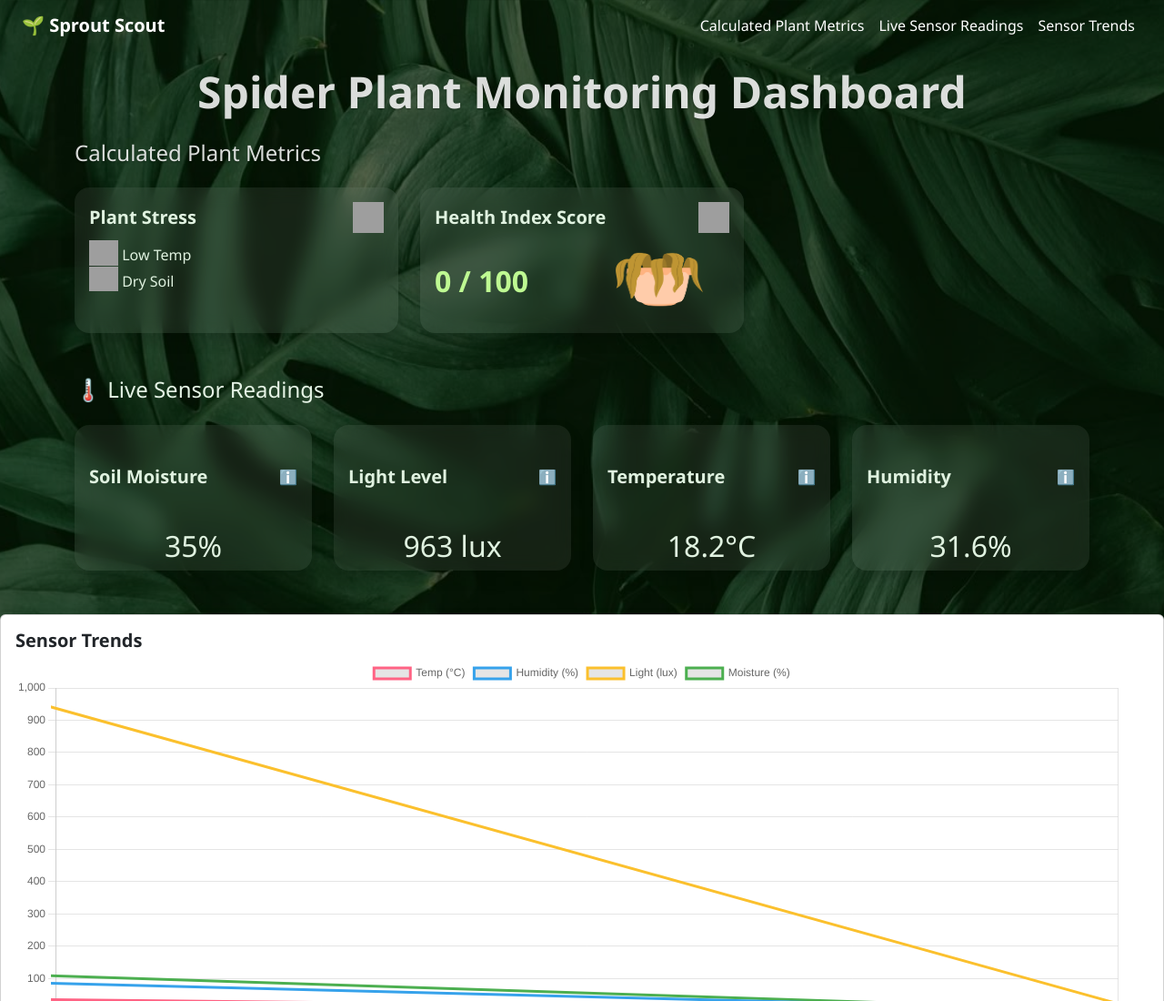
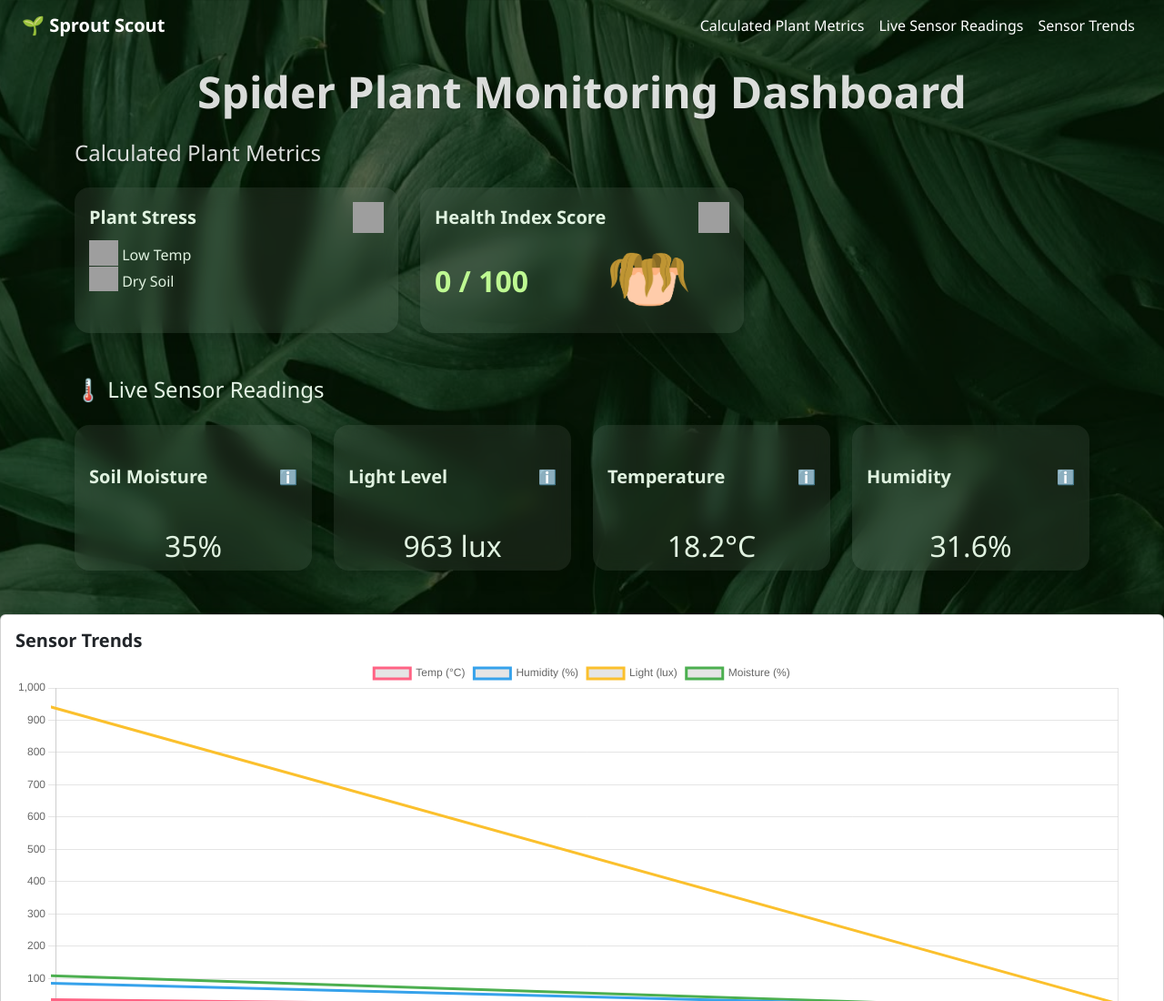
Before and after one commit to MaryGwenSusa/ScoutSproutWeb, a plain HTML site: page index.html in a window 1280 px wide. Shown: the top 1100 px of the page at 91% size. Drawn offline with nearby package versions, Linux system fonts and the light colour scheme; grey boxes are pictures that could not be loaded.

Commit message:
adjusted health score icon

```diff
--- a/index.html
+++ b/index.html
@@ -385,7 +385,7 @@ function calculateForecast(data) {
       <div class="d-flex justify-content-between align-items-center">
         <span>${score} / 100</span>
         ${iconUrl
-          ? `<img src="${iconUrl}" alt="score icon" style="height:3em; width: 3em; margin-left: 3em; margin-top: -0.2em;" />`
+          ? `<img src="${iconUrl}" alt="score icon" style="height:3em; width: 2.7em; margin-left: 2.8em; margin-top: -0.2em;" />`
           : ''
         }
       </div>
```
